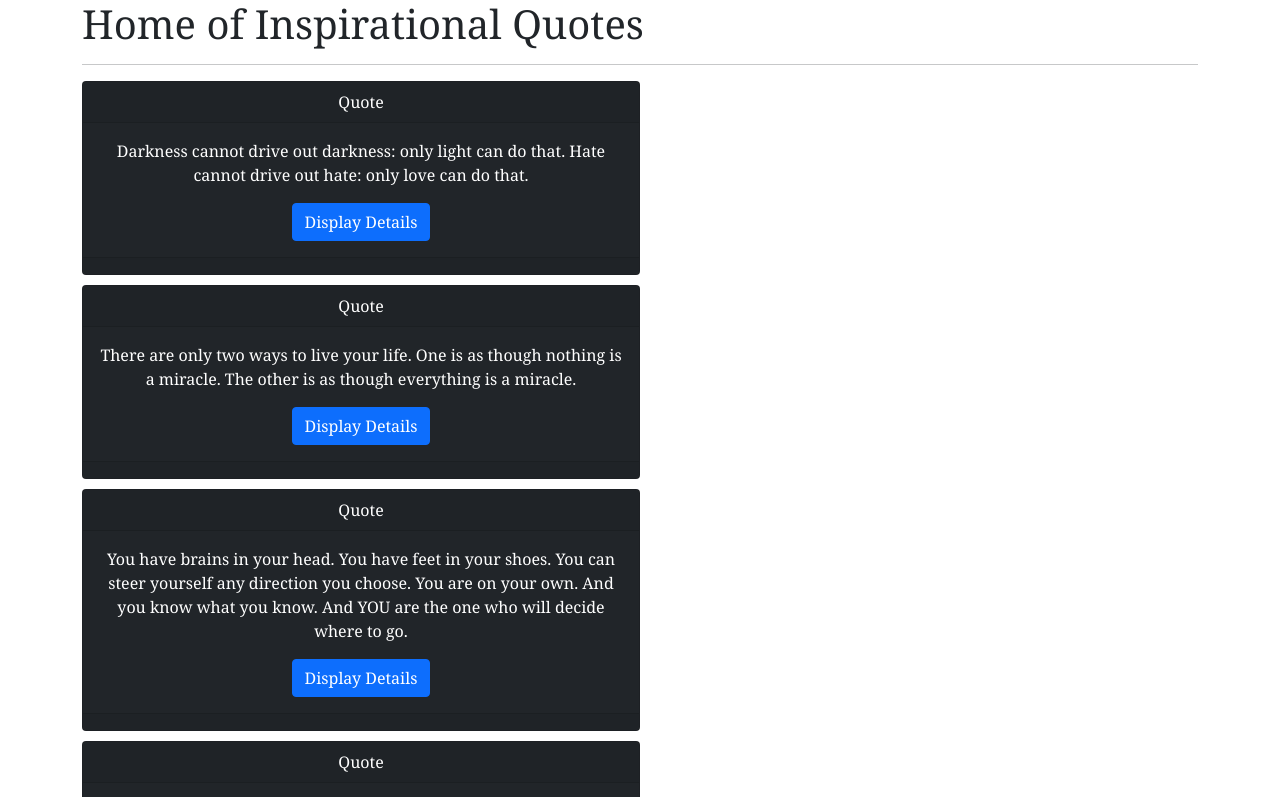
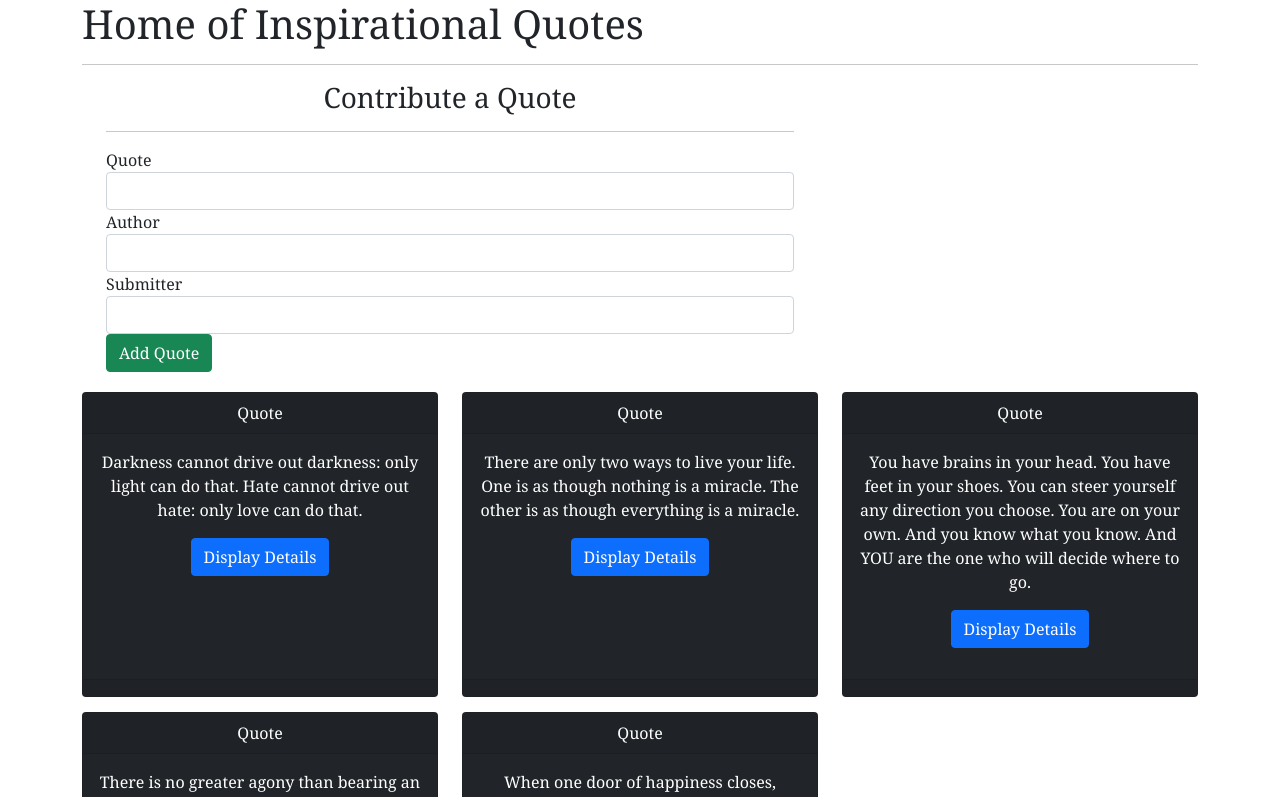
Before and after one commit to DennisNjeru9/Your_Quotes_App, an Angular app in the folder UrQuotes/: page / in a window 1280 px wide. Shown: the top 797 px of the page. Built offline with nearby package versions, Linux system fonts and the light colour scheme.

Commit message:
change quote-form position from the bottom of page to top of page.

```diff
--- a/UrQuotes/src/app/quote-form/quote-form.component.html
+++ b/UrQuotes/src/app/quote-form/quote-form.component.html
@@ -5,7 +5,7 @@
   <form (ngSubmit)='submitQuote()' #quoteForm='ngForm'>
     <div class="form-group">
       <label for="quote">Quote</label>
-      <input type="text" class="form-control" id="quote" rows="7" [(ngModel)]="newQuote.quote" name="quote" #quotes="ngModel" required>
+      <input type="text" class="form-control" id="quote" rows="4" [(ngModel)]="newQuote.quote" name="quote" #quotes="ngModel" required>
       <div [hidden]="quotes.valid || quotes.pristine" class="alert alert-danger">
         <p>Quote is required</p>
       </div>
--- a/UrQuotes/src/app/quote/quote.component.css
+++ b/UrQuotes/src/app/quote/quote.component.css
@@ -6,3 +6,8 @@ div{
   margin-top: 10px;
   margin-bottom: 5px;
 }
+
+.col-md-4{
+  margin-top: 10px;
+  margin-bottom: 5px;
+}
--- a/UrQuotes/src/app/quote/quote.component.html
+++ b/UrQuotes/src/app/quote/quote.component.html
@@ -2,8 +2,13 @@
   <h1>Home of Inspirational Quotes</h1>
   <hr>
 
-
-  <div *ngFor='let quote of quotes; let i = index' class="col-md-6">
+  <div class="row">
+    <div class="col-md-8">
+      <app-quote-form (addQuote)="addNewQuote($event)"></app-quote-form>
+    </div>
+  </div>
+  <div class="row">
+    <div *ngFor='let quote of quotes; let i = index' class="col-md-4">
       <div class="card text-white bg-dark h-100">
         <div class="card-header text-center">
           Quote
@@ -17,9 +22,5 @@
         </div>
       </div>
     </div>
-
-
-  <div class="col-md-5">
-    <app-quote-form (addQuote)="addNewQuote($event)"></app-quote-form>
   </div>
 </div>
```
Lines whose indentation alone changed are shown as unchanged.
